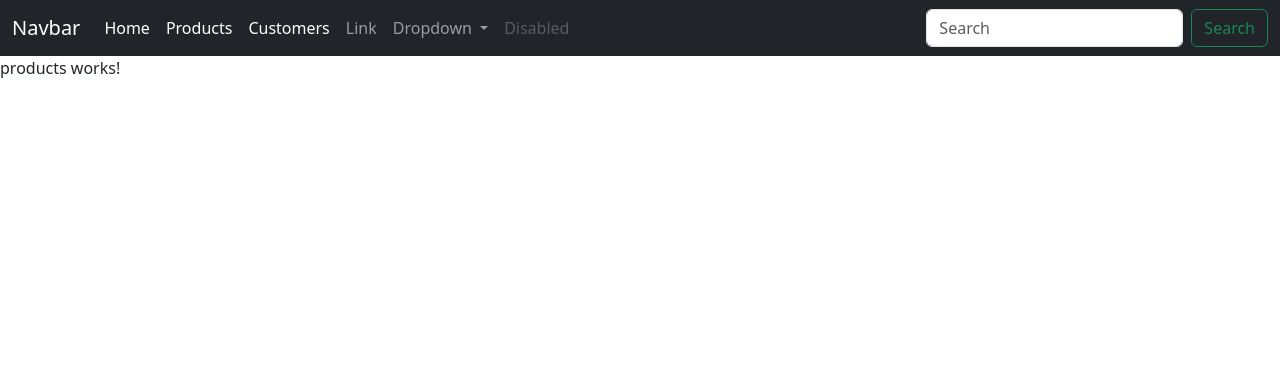
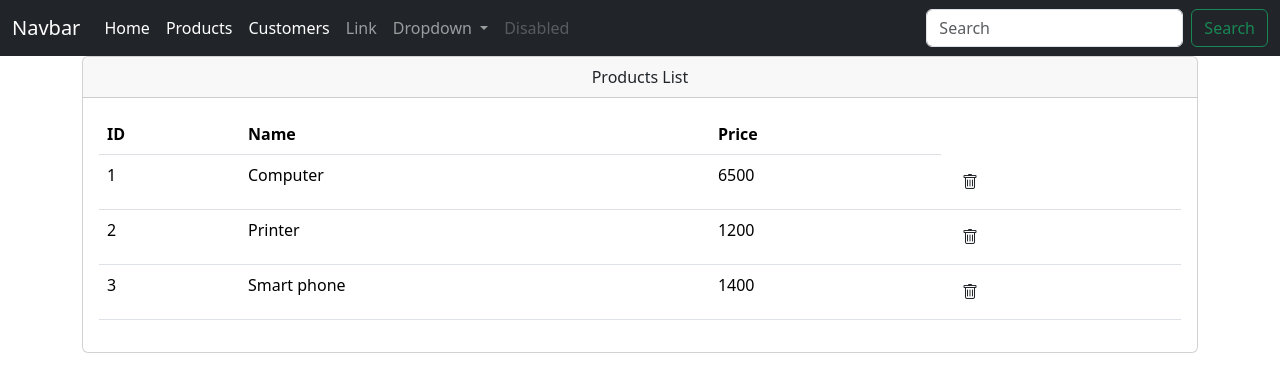
Before and after one commit to Yvan-KDM/catalog, an Angular app: page /products in a window 1280 px wide. Shown: the top 392 px of the page. Built offline with nearby package versions, Linux system fonts and the light colour scheme.

Commit message:
Initialization of productComponent and productService; Product list display

```diff
--- a/src/app/app.component.html
+++ b/src/app/app.component.html
@@ -1,4 +1,4 @@
-<nav class="navbar navbar-expand-lg navbar-dark bg-dark">
+<nav class="navbar navbar-expand-lg navbar-dark bg-dark" >
   <div class="container-fluid">
     <a class="navbar-brand" href="#">Navbar</a>
     <button class="navbar-toggler" type="button" data-bs-toggle="collapse" data-bs-target="#navbarSupportedContent" aria-controls="navbarSupportedContent" aria-expanded="false" aria-label="Toggle navigation">
--- a/src/app/products/products.component.css
+++ b/src/app/products/products.component.css
@@ -0,0 +1,4 @@
+.danger-button:hover{
+    color: white;
+    background-color: #CF0D0D
+}
--- a/src/app/products/products.component.html
+++ b/src/app/products/products.component.html
@@ -1 +1,28 @@
-<p>products works!</p>
+<div class="container">
+    <div class="card">
+        <div class="card-header text-center">Products List</div>
+        <div class="card-body">
+            <table class="table">
+                <thead>
+                    <tr class="header">
+                        <th>ID</th>
+                        <th>Name</th>
+                        <th>Price</th>
+                    </tr>
+                </thead>
+                <tbody>
+                    <tr *ngFor="let p of products">
+                        <td>{{p.id}}</td>
+                        <td>{{p.name}}</td>
+                        <td>{{p.price}}</td>
+                        <td>
+                            <button (click)="handleDeleteProduct(p)" class="btn danger-button">
+                                <i class="bi bi-trash"></i>
+                            </button>
+                        </td>
+                    </tr>
+                </tbody>
+            </table>
+        </div>
+    </div>
+</div>
--- a/src/app/products/products.component.ts
+++ b/src/app/products/products.component.ts
@@ -1,10 +1,23 @@
-import { Component } from '@angular/core';
+import { Component, OnInit } from '@angular/core';
+import { ProductService } from '../services/product.service';
 
 @Component({
   selector: 'app-products',
   templateUrl: './products.component.html',
   styleUrls: ['./products.component.css']
 })
-export class ProductsComponent {
+export class ProductsComponent implements OnInit {
 
+   products! : Array<any>;
+
+  constructor(private productService: ProductService){}
+
+  ngOnInit(): void {
+    this.products = this.productService.getAllProduct();
+  }
+
+  handleDeleteProduct(product:any){
+    let index = this.products.indexOf(product);
+    this.products.splice(index,1)
+  }
 }
--- /dev/null
+++ b/src/app/services/product.service.ts
@@ -0,0 +1,21 @@
+import { Injectable } from '@angular/core';
+
+@Injectable({
+  providedIn: 'root'
+})
+export class ProductService {
+
+  private products! : Array<any>;
+
+  constructor() {
+    this.products = [
+      {id:1, name: "Computer", price: 6500},
+      {id:2, name: "Printer", price: 1200},
+      {id:3, name: "Smart phone", price: 1400}
+    ];
+   }
+
+   public getAllProduct(){
+    return this.products;
+   }
+}
--- a/src/styles.css
+++ b/src/styles.css
@@ -1 +1,2 @@
 /* You can add global styles to this file, and also import other style files */
+@import url(bootstrap-icons/font/bootstrap-icons.css);
```
Also changed, not shown: 1 other file (tests, documents, lock files or other folders).
